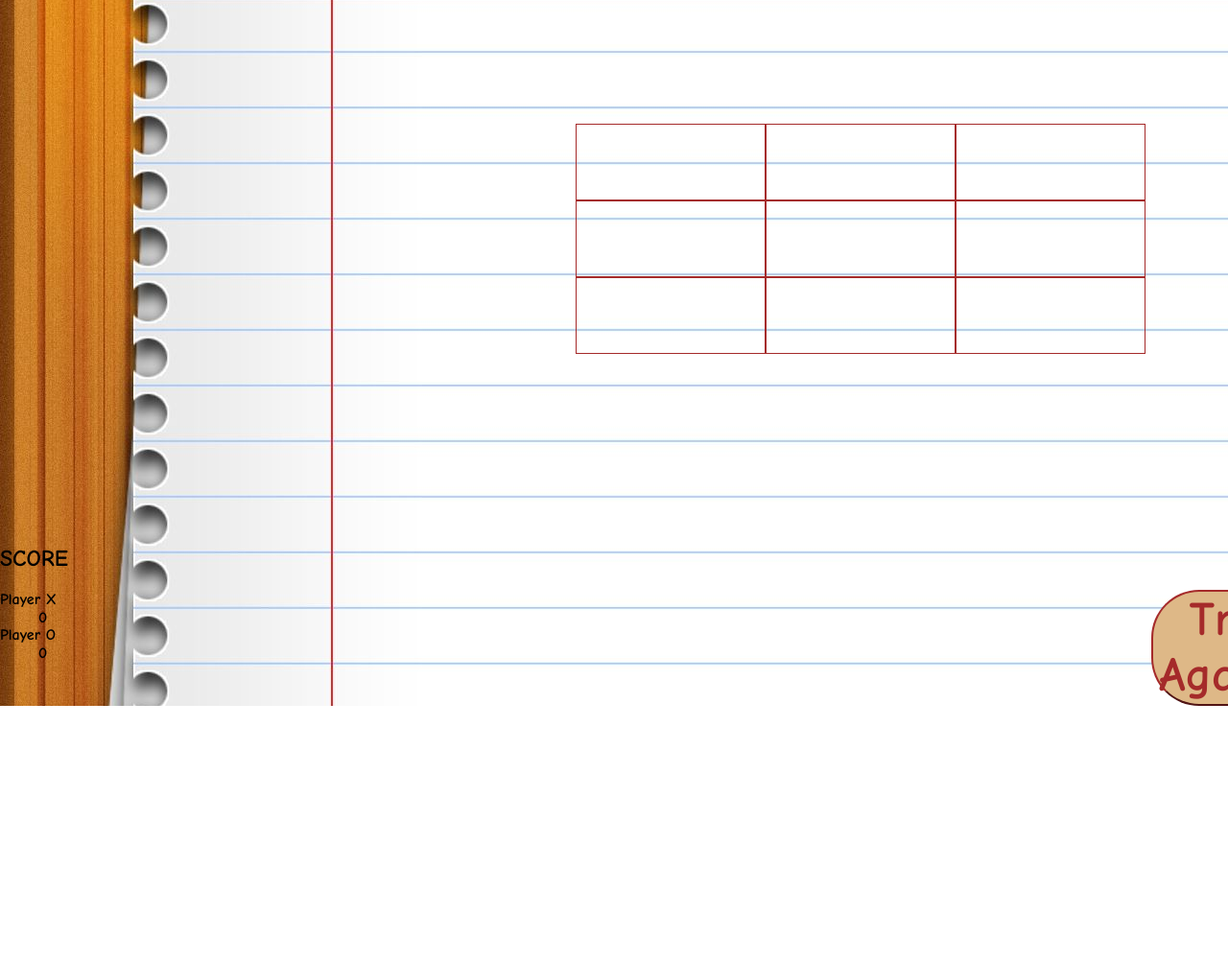
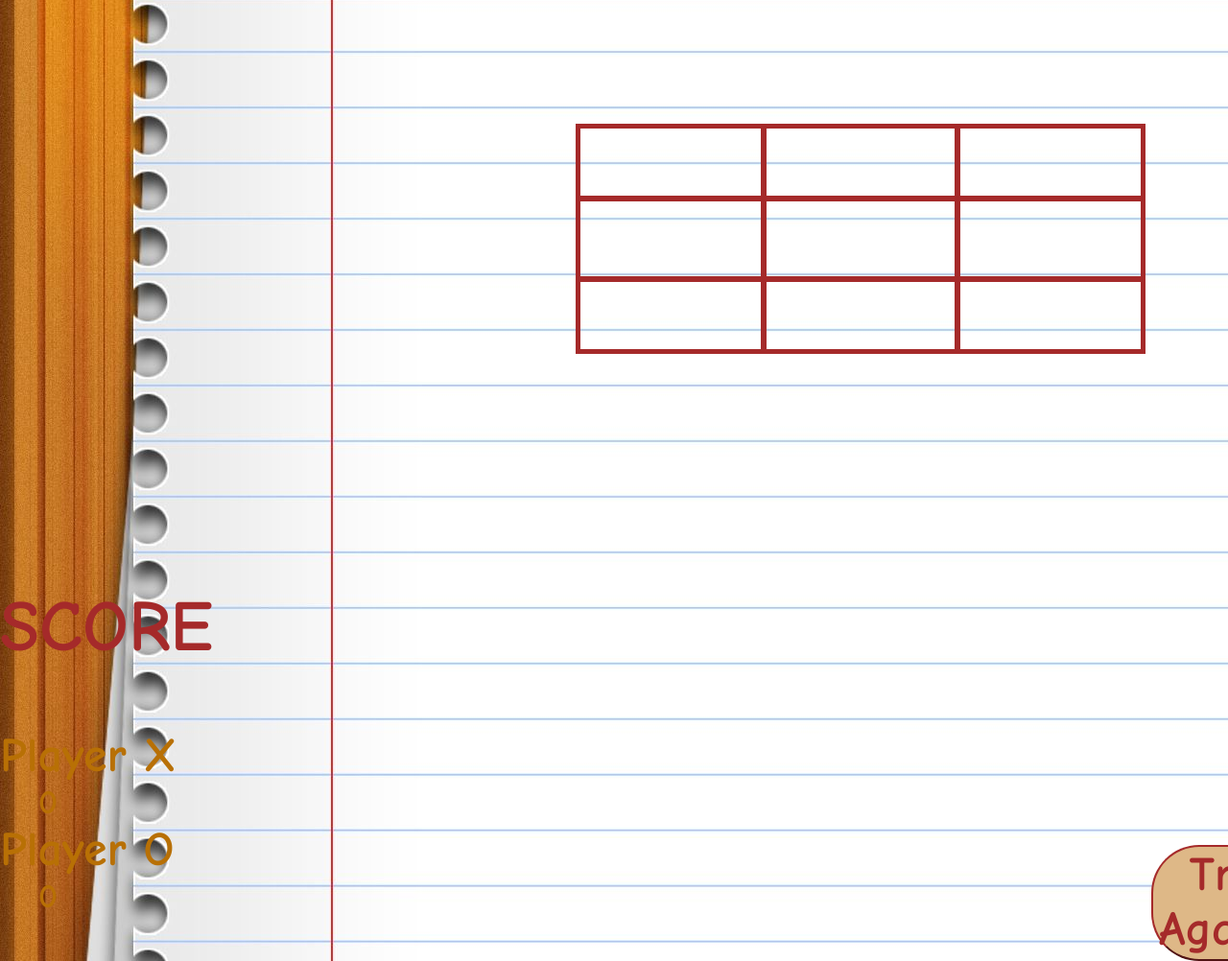
Before and after one commit to Diego-mm/The-Game, a plain HTML site: page index.html in a window 1280 px wide. Shown: the part 820-1822 px from the top of the page at 96% size. Before the commit the page ends 1556 px from the top, so only its background shows below. Drawn offline with Linux system fonts and the light colour scheme.

Commit message:
intentando dar funcion al boton close de la displaywinner

```diff
--- a/index.html
+++ b/index.html
@@ -3,7 +3,7 @@
   <head>
     <meta charset="UTF-8" />
     <meta name="viewport" content="width=device-width, initial-scale=1.0" />
-    <title>Diego Muñoz || The Game</title>
+    <title>Diego Muñoz || ❌Tic-Tac-Toe⭕</title>
     <link rel="stylesheet" href="./styles/normalize.css" />
     <link rel="stylesheet" href="./styles/main.css" />
   </head>
@@ -20,12 +20,12 @@
       <div class="cell"></div>
       <div class="cell"></div>
       <aside>
-        <button>close</button>
+        <button class="close">close</button>
         <h2>El Ganador es</h2>
         <p></p>
       </aside>
     </div>
-    <aside>
+    <aside class="score">
       <h2>SCORE</h2>
       <dl>
         <dt>Player X</dt>
--- a/styles/main.css
+++ b/styles/main.css
@@ -38,10 +38,27 @@ body {
 }
 
 .cell {
-  border: 1px solid;
+  border: 5px solid;
   flex-basis: 33%;
   height: 10vh;
 }
+
+.cell:nth-last-of-type(5) {
+  border: 1px solid;
+}
+
+.cell:nth-last-of-type(2),
+.cell:nth-last-of-type(8) {
+  border-left: 1px solid;
+  border-right: 1px solid;
+}
+
+.cell:nth-last-of-type(4),
+.cell:nth-last-of-type(6) {
+  border-top: 1px solid;
+  border-bottom: 1px solid;
+}
+
 /* .boardtic .row {
   height: 200px;
 }
@@ -67,6 +84,21 @@ h1 {
   padding-top: 405px;
 }
 
+h2 {
+  font-size: 75px;
+  font-weight: bold;
+  color: brown;
+}
+dt {
+  font-size: 50px;
+  font-weight: bold;
+  color: rgb(184, 112, 5);
+}
+dd {
+  font-size: 35px;
+  font-weight: bold;
+  color: rgb(184, 112, 5);
+}
 button {
   font-size: 50px;
   background-color: burlywood;
```
Also changed, not shown: scripts/index.js (+7 -2 lines).
